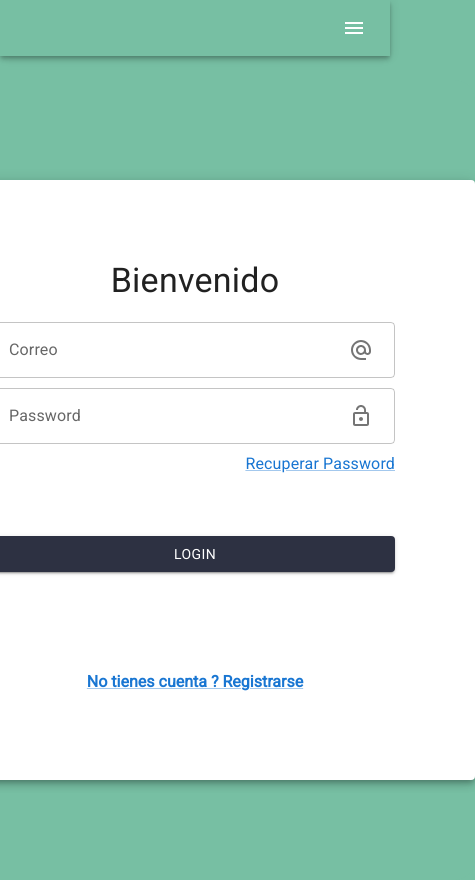
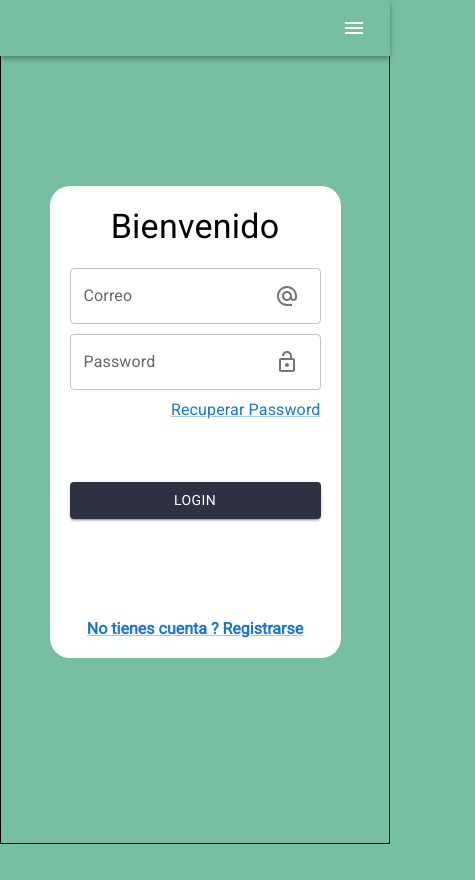
Before and after one commit to yisuslopez45/Frontend-colegio-React, a React (Create React App) app: page / in a window 390 px wide. Shown: the whole page, 475 px wide, since content can reach past the window. After the commit the page ends 844 px from the top, so only its background shows below. Built offline with nearby package versions, Linux system fonts and the light colour scheme.

Commit message:
login responsive

```diff
--- a/src/components/Login.jsx
+++ b/src/components/Login.jsx
@@ -18,7 +18,7 @@ export const Login = () => {
   const navigate = useNavigate();
 
   const theme = useTheme();
-  const isMatch = useMediaQuery(theme.breakpoints.down("md"))
+  const isMatch = useMediaQuery(theme.breakpoints.down("sm"))
   const { code, message, rol } = useSelector(state => state.login)
   const [dataLogin, setDataLogin] = useState({
     correo: "",
@@ -49,19 +49,12 @@ export const Login = () => {
 
 
   return (
-    <Grid container direction='row' justifyContent='center' marginTop={isMatch ? 10 : 25} alignItems='center' >
+    <Grid container direction='row' style={{ height: "100vh" }} justifyContent='center' alignItems='center' border={1} >
 
 
-      <Grid item md={6} sx={12} style={{ backgroundColor: "#77bfa3", borderRadius: "20px 20px 20px 20px" }} >
 
-
-        <Grid container justifyContent='center' alignItems='center' style={{ height: "800px" }} >
-
-          <Paper elevation={isMatch ? 5 : 4}  >
-
-            <Grid item sx={12} md={12} height="600px" padding={10} >
-
-              <FormControl fullWidth variant="outlined" style={{ alignItems: 'center' }}>
+      <Grid container md={5} xs={9} sm={7} lg={5} xl={3} justifyContent='center' alignItems='center' style={{ backgroundColor: "#FFFFFF", borderRadius: "20px 20px 20px 20px" }}   >
+        <FormControl variant="outlined" style={{ alignItems: 'center', width: "300px", padding: "20px" }}  >
 
           <Typography
             variant='h4'
@@ -69,9 +62,10 @@ export const Login = () => {
             Bienvenido
           </Typography>
 
-                <TextField style={{ marginTop: '20px', width: '400px' }}
+          <TextField style={{ marginTop: '20px' }}
             type='email'
             id="outlined-basic"
+            fullWidth
             name="correo"
             label="Correo"
             variant="outlined"
@@ -87,9 +81,10 @@ export const Login = () => {
           />
 
           <TextField
-                  style={{ marginTop: '10px', width: '400px' }}
+            style={{ marginTop: '10px' }}
             id="outlined-password-input"
             label="Password"
+            fullWidth
             name='password'
             type="password"
             autoComplete="current-password"
@@ -120,8 +115,8 @@ export const Login = () => {
 
 
 
-                <Button style={{ marginTop: '60px', width: '400px', backgroundColor: '#2D3142' }}
-
+          <Button style={{ marginTop: '60px', backgroundColor: '#2D3142' }}
+            fullWidth
             variant="contained"
             onClick={() => {
               dispatch(loginIniciar(dataLogin))
@@ -133,23 +128,24 @@ export const Login = () => {
             marginTop='100px'
           >
             {' No tienes cuenta ?  Registrarse'}
+
           </Link>
 
 
 
         </FormControl>
-            </Grid>
-
-          </Paper>
 
       </Grid>
-
       {code === 0 && (
         <Alert variant="filled" severity="success">
           This is a success alert — check it out!
         </Alert>
       )
       }
+
+
+
+
 
       {code === -1 && (
         <Alert variant="filled" severity="error">
@@ -160,11 +156,6 @@ export const Login = () => {
       }
 
 
-
-      </Grid>
-
-
-
     </Grid>
   )
 }
--- a/src/config/AxiosClient.js
+++ b/src/config/AxiosClient.js
@@ -1,7 +1,7 @@
 import axios from "axios";
 
+// baseURL: 'http://localhost:4400'
 const axiosClient = axios.create({
-   // baseURL: 'http://localhost:4400'
    baseURL: 'https://colegio-backend-orm.onrender.com'
 });
 
```
Also changed, not shown: 7 other files (tests, documents, lock files or other folders). Lines whose indentation alone changed are shown as unchanged.
